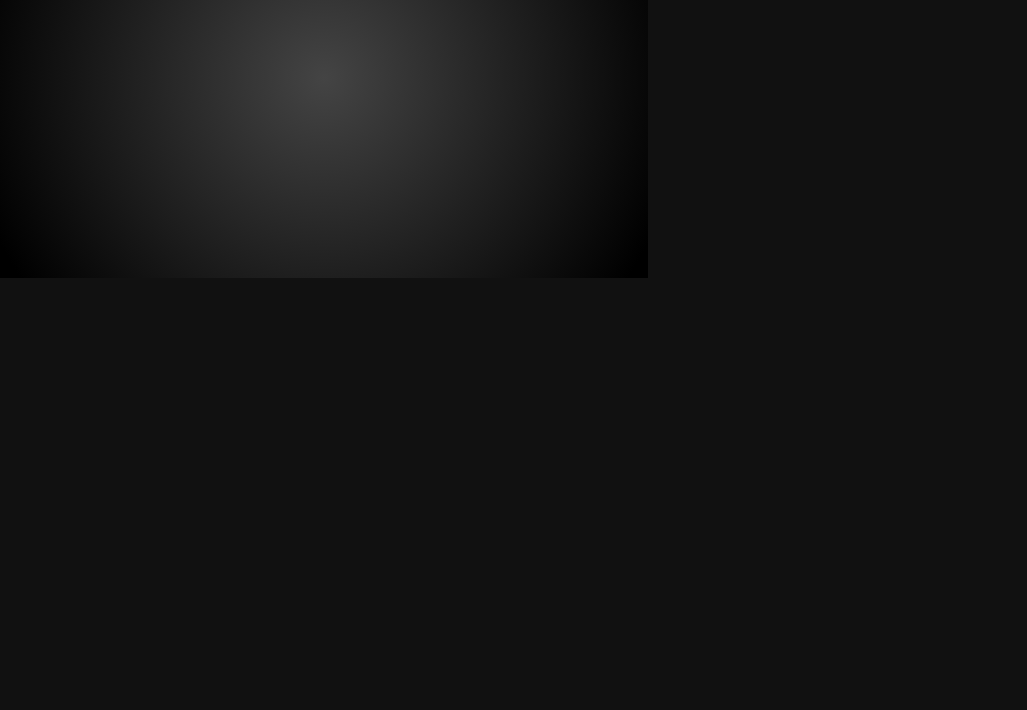
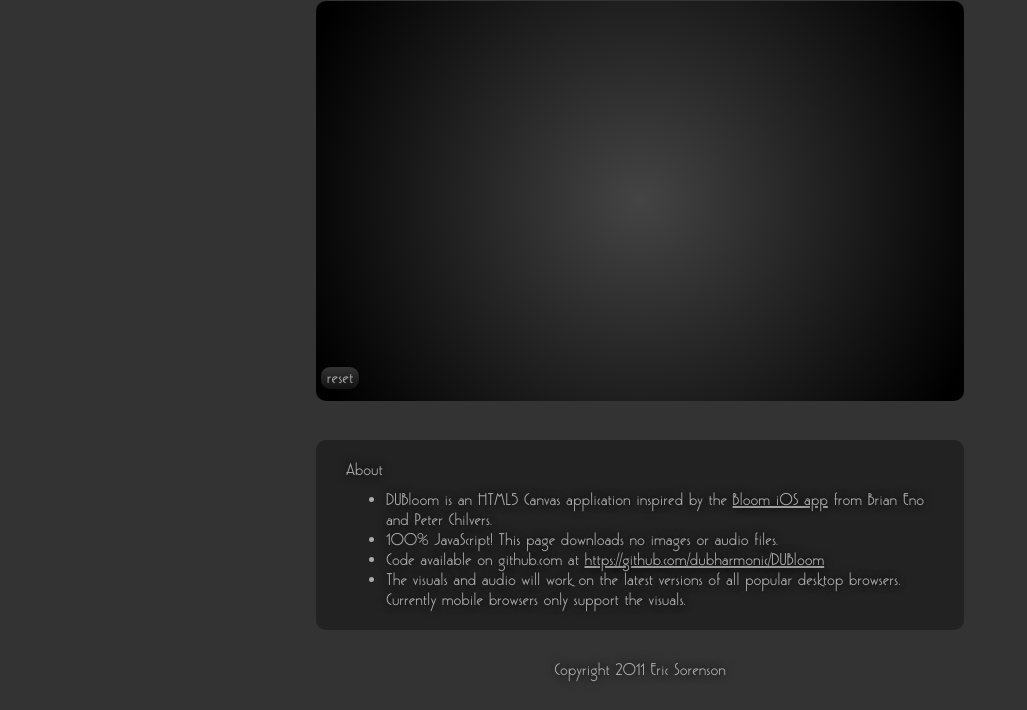
Before and after one commit to ericsorenson/dubloom, a plain HTML site: page index.html in a window 1280 px wide. Shown: the part 122-832 px from the top of the page, without its empty margins (0-1027 px from the left). Before the commit the page ends 800 px from the top, so only its background shows below. Drawn offline with Linux system fonts and the light colour scheme.

Commit message:
added HTML page frame and About text

```diff
--- a/dubloom.js
+++ b/dubloom.js
@@ -115,6 +115,7 @@ function dubloom() {
     function eventMouseUp(event) {
         var mouseX;
         var mouseY;
+
         if(event.layerX || event.layerX == 0) { // Firefox
             mouseX = event.layerX ;
             mouseY = event.layerY;
@@ -122,10 +123,18 @@ function dubloom() {
             mouseX = event.offsetX;
             mouseY = event.offsetY;
         }
+
+        mouseX -= canvas.offsetLeft;
+        mouseY -= canvas.offsetTop;
+
         addCircle(mouseX, mouseY);
     }
 
     canvas.addEventListener("mouseup", eventMouseUp, false);
+
+    function reset() {
+        circles.length = 0;
+    }
 
     // begin the entire process
     const FRAME_RATE = 30;
--- a/index.html
+++ b/index.html
@@ -2,7 +2,7 @@
 <html lang="en">
 <head>
     <meta charset="utf-8" />
-    <title>Dubharmonic - DUBloom</title>
+    <title>Dubharmonic &bull; DUBloom</title>
     <link rel="stylesheet" href="style.css" />
     <link rel="shortcut icon" href="favicon.ico" />
     <script src="modernizr-1.7.min.js"></script>
@@ -12,8 +12,26 @@
     <script src="dubloom.js"></script>
 </head>
 <body>
+    <header>
+        <h1>DUBloom</h1>
+    </header>
     <canvas id="canvas" height="400" width="648">
         Your browser doesn't support the HTML5 Canvas. Please upgrade your browser!
     </canvas>
+    <div>
+        <input class="button" type="button" value="reset" onclick="alert('reset not working yet!');">
+    </div>
+    <article id="about">
+        <div id="about-inner">
+            <p>About</p>
+            <ul>
+                <li>DUBloom is an HTML5 Canvas application inspired by the <a href="http://itunes.apple.com/app/bloom/id292792586">Bloom iOS app</a> from Brian Eno and Peter Chilvers.
+                <li>100% JavaScript! This page downloads no images or audio files.</li>
+                <li>Code available on github.com at <a href="https://github.com/dubharmonic/DUBloom">https://github.com/dubharmonic/DUBloom</a></li>
+                <li>The visuals and audio will work on the latest versions of all popular desktop browsers. Currently mobile browsers only support the visuals.</li>
+            </ul>
+        </div>
+    </article>
+    <footer>Copyright 2011 Eric Sorenson</footer>
 </body>
 </html>
--- a/style.css
+++ b/style.css
@@ -1,11 +1,69 @@
-body {
-margin: 0px;
-background-color: #111;
-text-align: left;
-position: relative;
+@font-face {
+    font-family: "Gatsby";
+    src: url(GatsbyFLF-Bold.ttf) format("truetype");
 }
 
-canvas {
-border: 1px;
-border-color: #fff;
+body {
+    margin: 10px;
+    background-color: #333;
+    text-align: center;
+    position: relative;
+    font-family: 'Gatsby', arial, serif;
+    font-size: 20px;
+    color: #aaa;
+    text-shadow: rgba(0, 0, 0, 1) 0px 0px 10px;
 }
+
+a {
+    color: #aaa;
+}
+
+p, ul {
+    margin: 10px;
+}
+
+h1 {
+    font-size: 100px;
+    margin: 10px;
+}
+
+#canvas {
+    -moz-border-radius: 10px;
+    -webkit-border-radius: 10px;
+    border-radius: 10px;
+}
+
+#about {
+    margin: 10px auto;
+    width: 648px;
+    text-align: left;
+    background-color: #222;
+    -moz-border-radius: 10px;
+    -webkit-border-radius: 10px;
+    border-radius: 10px;
+}
+
+#about-inner {
+    margin: 10px;
+    padding: 10px;
+}
+
+footer {
+    margin: 30px;
+}
+
+.button {
+	color: #aaa;
+    font-family: 'Gatsby', arial, serif;
+    font-size: 20px;
+	border: solid 1px #000;
+	background: #333;
+	background: -webkit-gradient(linear, left top, left bottom, from(#333), to(#111));
+	background: -moz-linear-gradient(top,  #333,  #111);
+    -webkit-border-radius: 10px;
+	-moz-border-radius: 10px;
+	border-radius: 10px;
+    position: relative;
+    left: -300px;
+    top: -40px;
+}
```
Also changed, not shown: GatsbyFLF-Bold.ttf (added).
